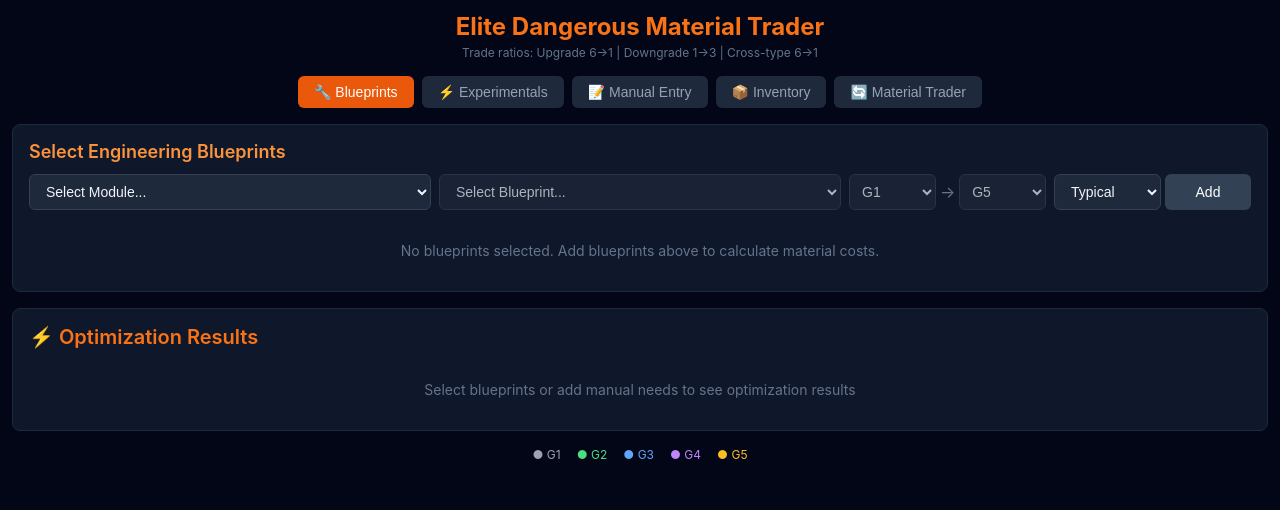
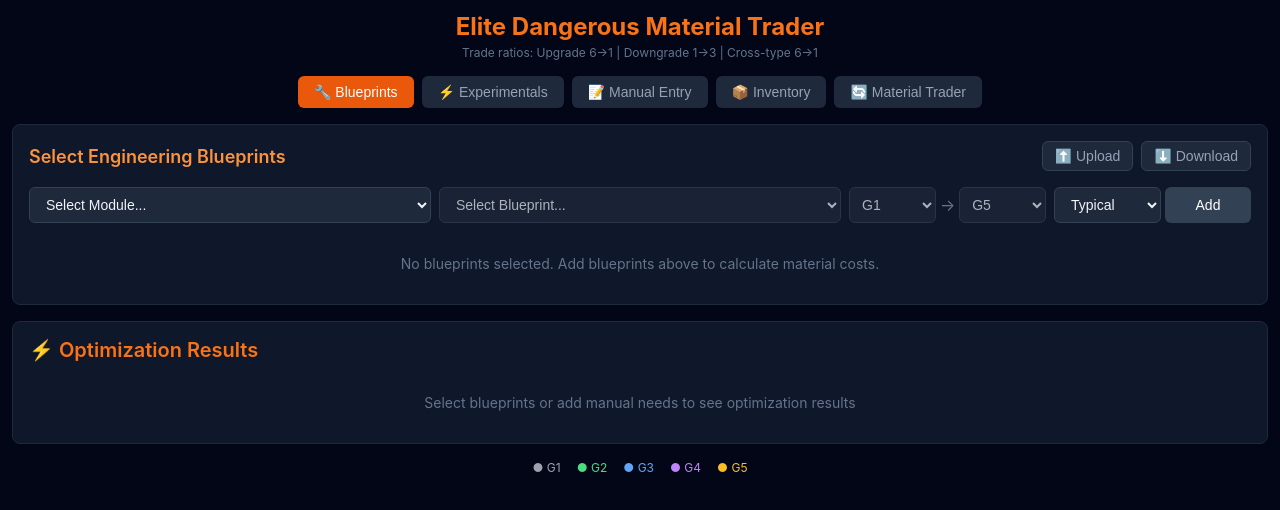
Before and after one commit to broken-rotor/elite-trader, a React (Create React App) app: page / in a window 1280 px wide. Shown: the top 510 px of the page. Built offline with nearby package versions, Linux system fonts and the light colour scheme; the HTML template or start-up script is replaced by a standard one.

Commit message:
Add blueprint import/export and numbers to material trader.

```diff
--- a/src/App.css
+++ b/src/App.css
@@ -903,10 +903,16 @@
 .material-quantity {
   font-size: 1.5rem;
   font-weight: 700;
+  line-height: 36px;
+  display: flex;
+}
+
+.material-quantity.satisfied {
   color: #f97316;
-  min-height: 36px;
-  display: flex;
-  align-items: center;
+}
+
+.material-quantity.unsatisfied {
+  color: #dc2626;
 }
 
 .material-cell.editing .material-quantity {
@@ -914,16 +920,11 @@
 }
 
 .material-required {
+  font-size: 1rem;
   font-weight: 600;
   margin-left: 2px;
-}
-
-.material-required.satisfied {
-  color: #f97316;
-}
-
-.material-required.unsatisfied {
-  color: #dc2626;
+  vertical-align: bottom;
+  line-height: 42px;
 }
 
 .material-quantity-input {
--- a/src/App.js
+++ b/src/App.js
@@ -551,6 +551,7 @@
             strategy={strategy}
             setStrategy={setStrategy}
             selectedBlueprints={selectedBlueprints}
+            setSelectedBlueprints={setSelectedBlueprints}
             addBlueprint={addBlueprint}
             removeBlueprint={removeBlueprint}
             updateBlueprintRolls={updateBlueprintRolls}
@@ -569,6 +570,7 @@
             selectedExperimental={selectedExperimental}
             setSelectedExperimental={setSelectedExperimental}
             selectedExperimentals={selectedExperimentals}
+            setSelectedExperimentals={setSelectedExperimentals}
             addExperimental={addExperimental}
             removeExperimental={removeExperimental}
             updateExperimentalQuantity={updateExperimentalQuantity}
--- a/src/components/BlueprintsTab.js
+++ b/src/components/BlueprintsTab.js
@@ -18,6 +18,7 @@
   strategy,
   setStrategy,
   selectedBlueprints,
+  setSelectedBlueprints,
   addBlueprint,
   removeBlueprint,
   updateBlueprintRolls,
@@ -27,6 +28,67 @@
   rollHistory,
   undoRoll
 }) {
+  // Download blueprints as JSON
+  const downloadBlueprints = () => {
+    const dataStr = JSON.stringify(selectedBlueprints, null, 2);
+    const dataBlob = new Blob([dataStr], { type: 'application/json' });
+    const url = URL.createObjectURL(dataBlob);
+    const link = document.createElement('a');
+    link.href = url;
+    link.download = 'elite-trader-blueprints.json';
+    document.body.appendChild(link);
+    link.click();
+    document.body.removeChild(link);
+    URL.revokeObjectURL(url);
+  };
+
+  // Upload blueprints from JSON file
+  const uploadBlueprints = () => {
+    const input = document.createElement('input');
+    input.type = 'file';
+    input.accept = '.json';
+    input.onchange = (event) => {
+      const file = event.target.files[0];
+      if (!file) return;
+
+      const reader = new FileReader();
+      reader.onload = (e) => {
+        try {
+          const uploadedData = JSON.parse(e.target.result);
+
+          // Validate the uploaded data
+          if (!Array.isArray(uploadedData)) {
+            alert('Invalid file format: Expected an array of blueprints.');
+            return;
+          }
+
+          // Validate each blueprint in the array
+          const isValidBlueprints = uploadedData.every(bp =>
+            bp &&
+            typeof bp === 'object' &&
+            typeof bp.module === 'string' &&
+            typeof bp.blueprint === 'string' &&
+            typeof bp.fromGrade === 'number' &&
+            typeof bp.toGrade === 'number'
+          );
+
+          if (!isValidBlueprints) {
+            alert('Invalid file format: Each blueprint must have valid properties.');
+            return;
+          }
+
+          // Replace the current blueprints with the uploaded data
+          setSelectedBlueprints(uploadedData);
+          alert('Blueprints uploaded successfully!');
+        } catch (error) {
+          alert('Error reading file: Invalid JSON format.');
+        }
+      };
+      reader.readAsText(file);
+    };
+    input.click();
+  };
+
   const availableBlueprints = selectedModule ? Object.keys(BLUEPRINTS_DB[selectedModule]?.blueprints || {}) : [];
 
   // Get available grades for the currently selected blueprint
@@ -64,7 +126,17 @@
 
   return (
     <div className="panel">
-      <h2 className="orange">Select Engineering Blueprints</h2>
+      <div style={{ display: 'flex', justifyContent: 'space-between', alignItems: 'center', marginBottom: '16px' }}>
+        <h2 className="orange" style={{ margin: 0 }}>Select Engineering Blueprints</h2>
+        <div style={{ display: 'flex', gap: '8px' }}>
+          <button className="btn-download" onClick={uploadBlueprints}>
+            ⬆️ Upload
+          </button>
+          <button className="btn-download" onClick={downloadBlueprints}>
+            ⬇️ Download
+          </button>
+        </div>
+      </div>
 
       <div className="blueprint-grid">
         <select
--- a/src/components/ExperimentalsTab.js
+++ b/src/components/ExperimentalsTab.js
@@ -11,6 +11,7 @@
   selectedExperimental,
   setSelectedExperimental,
   selectedExperimentals,
+  setSelectedExperimentals,
   addExperimental,
   removeExperimental,
   updateExperimentalQuantity,
@@ -20,11 +21,81 @@
   experimentalRollHistory,
   undoExperimentalRoll
 }) {
+  // Download experimentals as JSON
+  const downloadExperimentals = () => {
+    const dataStr = JSON.stringify(selectedExperimentals, null, 2);
+    const dataBlob = new Blob([dataStr], { type: 'application/json' });
+    const url = URL.createObjectURL(dataBlob);
+    const link = document.createElement('a');
+    link.href = url;
+    link.download = 'elite-trader-experimentals.json';
+    document.body.appendChild(link);
+    link.click();
+    document.body.removeChild(link);
+    URL.revokeObjectURL(url);
+  };
+
+  // Upload experimentals from JSON file
+  const uploadExperimentals = () => {
+    const input = document.createElement('input');
+    input.type = 'file';
+    input.accept = '.json';
+    input.onchange = (event) => {
+      const file = event.target.files[0];
+      if (!file) return;
+
+      const reader = new FileReader();
+      reader.onload = (e) => {
+        try {
+          const uploadedData = JSON.parse(e.target.result);
+
+          // Validate the uploaded data
+          if (!Array.isArray(uploadedData)) {
+            alert('Invalid file format: Expected an array of experimentals.');
+            return;
+          }
+
+          // Validate each experimental in the array
+          const isValidExperimentals = uploadedData.every(exp =>
+            exp &&
+            typeof exp === 'object' &&
+            typeof exp.module === 'string' &&
+            typeof exp.experimental === 'string' &&
+            (exp.quantity === undefined || typeof exp.quantity === 'number')
+          );
+
+          if (!isValidExperimentals) {
+            alert('Invalid file format: Each experimental must have valid properties.');
+            return;
+          }
+
+          // Replace the current experimentals with the uploaded data
+          setSelectedExperimentals(uploadedData);
+          alert('Experimentals uploaded successfully!');
+        } catch (error) {
+          alert('Error reading file: Invalid JSON format.');
+        }
+      };
+      reader.readAsText(file);
+    };
+    input.click();
+  };
+
   const availableExperimentals = selectedModule ? Object.keys(EXPERIMENTALS_DB[selectedModule]?.experimentals || {}) : [];
 
   return (
     <div className="panel">
-      <h2 className="orange">Select Experimental Effects</h2>
+      <div style={{ display: 'flex', justifyContent: 'space-between', alignItems: 'center', marginBottom: '16px' }}>
+        <h2 className="orange" style={{ margin: 0 }}>Select Experimental Effects</h2>
+        <div style={{ display: 'flex', gap: '8px' }}>
+          <button className="btn-download" onClick={uploadExperimentals}>
+            ⬆️ Upload
+          </button>
+          <button className="btn-download" onClick={downloadExperimentals}>
+            ⬇️ Download
+          </button>
+        </div>
+      </div>
 
       <div className="blueprint-grid">
         <select
--- a/src/components/MaterialTraderTab.js
+++ b/src/components/MaterialTraderTab.js
@@ -193,10 +193,10 @@
             min="0"
           />
         ) : (
-          <div className="material-quantity">
+          <div className={`material-quantity ${quantity >= required ? 'satisfied' : 'unsatisfied'}`}>
             {quantity || 0}
             {required > 0 && (
-              <span className={`material-required ${quantity >= required ? 'satisfied' : 'unsatisfied'}`}>
+              <span className="material-required">
                 /{required}
               </span>
             )}
```
